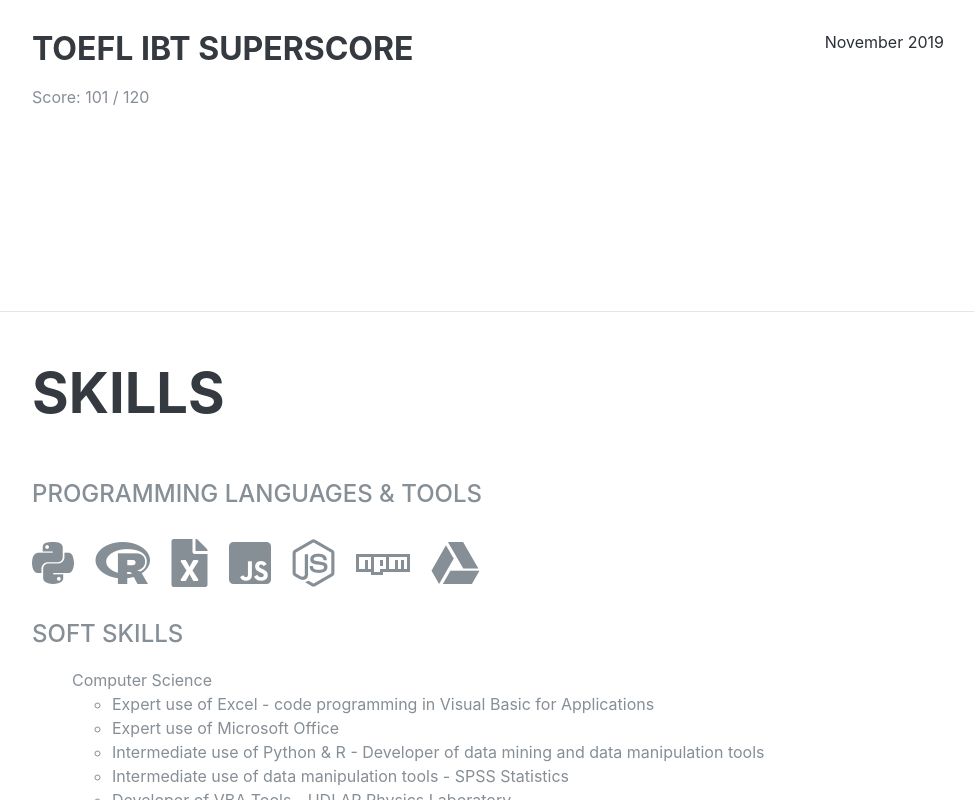
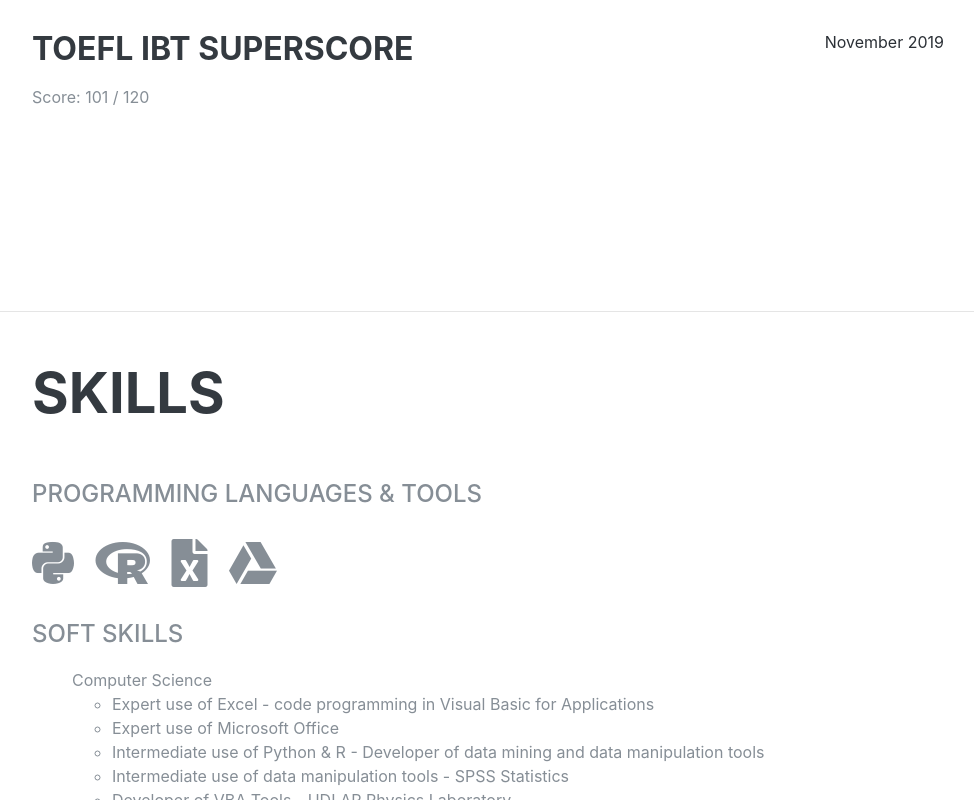
Before and after one commit to LuisLopez7/LuisLopez7.github.io, a plain HTML site: page index.html in a window 1280 px wide. Shown: the part 2653-3453 px from the top of the page, without its empty margins (288-1262 px from the left). Drawn offline with Linux system fonts and the light colour scheme; a web font is replaced by a local one.

Commit message:
Update index.html

```diff
--- a/index.html
+++ b/index.html
@@ -99,7 +99,7 @@
               <p>Creation of custom tools for Project Managers, Project Coordinators and Data Processors improving efficiency on daily tasks.</p>
             </div>
             <div class="resume-date text-md-right">
-              <span class="text-primary">October 2017 - March 2019</span>
+              <span class="text-primary">March 2019 - Present</span>
             </div>
           </div>
 
@@ -183,15 +183,6 @@
             </li>
             <li class="list-inline-item">
               <i class="fas fa-file-excel"></i>
-            </li>
-            <li class="list-inline-item">
-              <i class="fab fa-js-square"></i>
-            </li>
-            <li class="list-inline-item">
-              <i class="fab fa-node-js"></i>
-            </li>
-            <li class="list-inline-item">
-              <i class="fab fa-npm"></i>
             </li>
             <li class="list-inline-item">
               <i class="fab fa-google-drive"></i>
```
